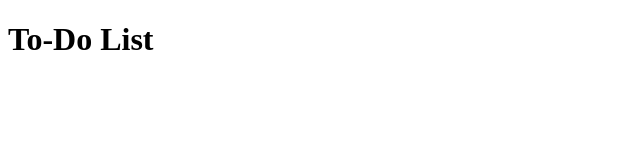
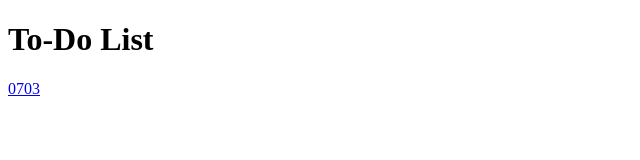
Before and after one commit to jheony/first-web-site, a plain HTML site: page index.HTML in a window 1280 px wide. Shown: the full height of the page, 0-640 px from the left. Drawn offline with Linux system fonts and the light colour scheme.

Commit message:
Add files via upload

```diff
--- a/index.HTML
+++ b/index.HTML
@@ -6,6 +6,6 @@
     </head>
 
     <body>
-
+    <a href="0703.html" target="_blank" title="0703">0703</a>
     </body>
 </html>
```
